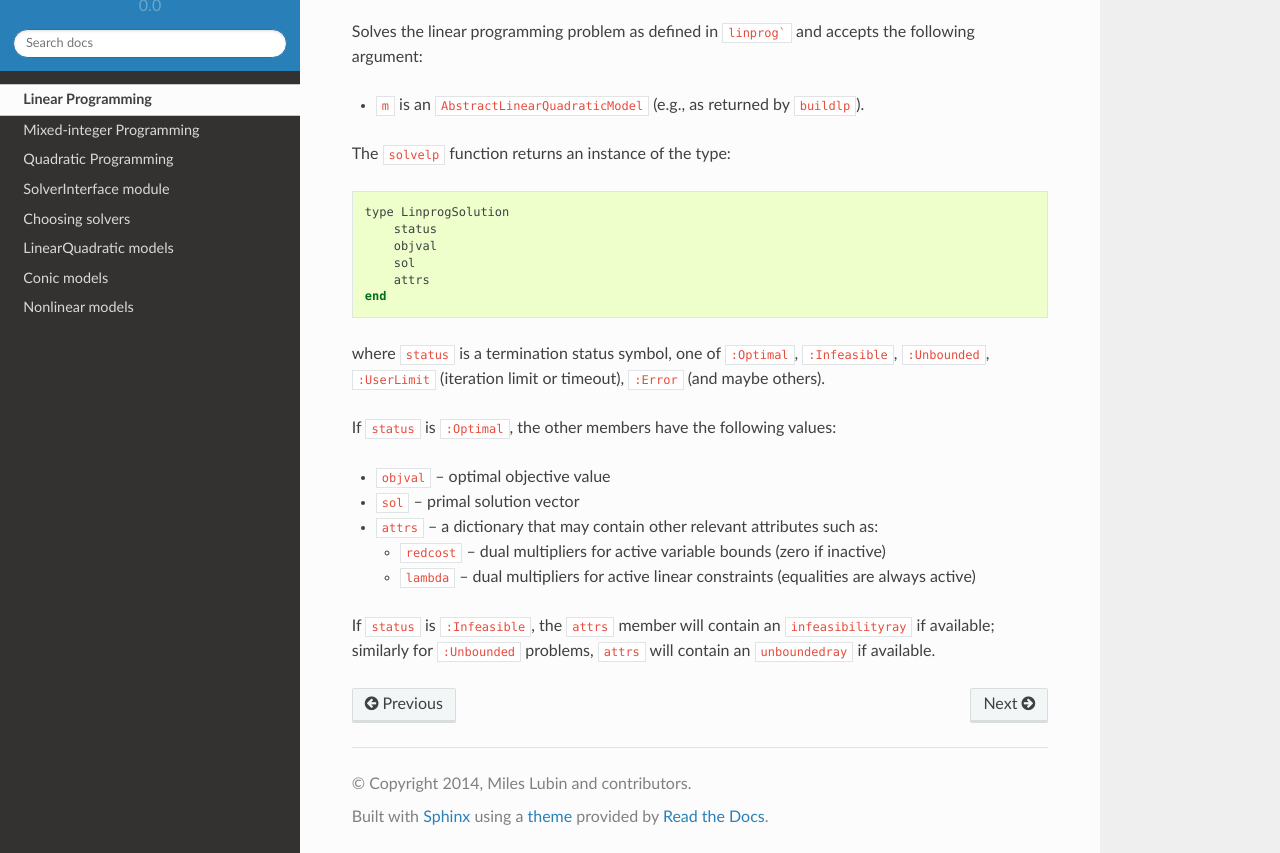
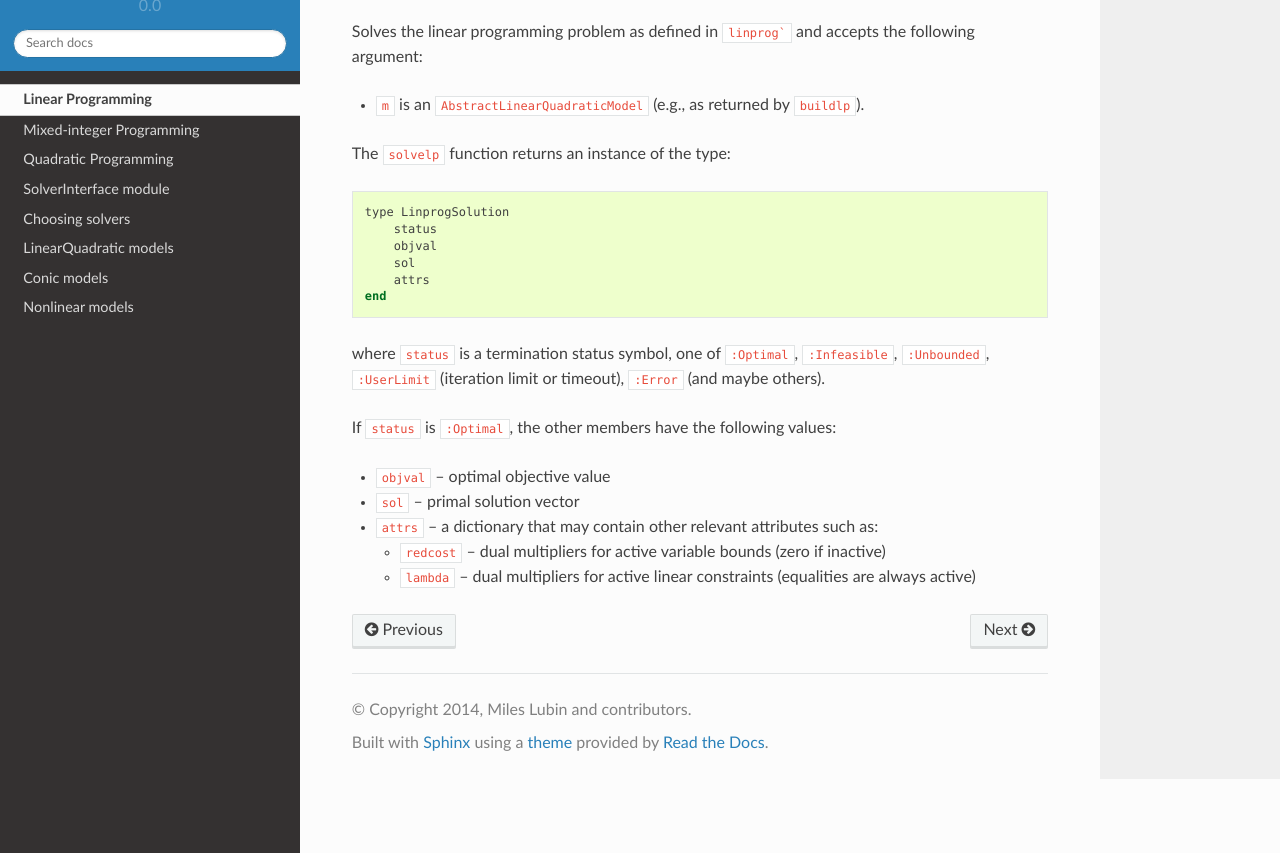
Before and after one commit to JuliaOpt/MathProgBase.jl, a Sphinx documentation site: the page built from doc/linprog.rst, in a window 1280 px wide and 900 px high, scrolled down 4095 px, cut to the strip 47-900 px from the top of the window. Built offline with Sphinx 7.4.7 and the Read the Docs theme 2.0.0, drawn with Linux system fonts in a browser that asks for light colours.

Commit message:
Removing replicated comments

```diff
--- a/doc/linprog.rst
+++ b/doc/linprog.rst
@@ -159,9 +159,3 @@ If ``status`` is ``:Optimal``, the other members have the following values:
 
   - ``redcost`` -- dual multipliers for active variable bounds (zero if inactive)
   - ``lambda`` -- dual multipliers for active linear constraints (equalities are always active)
-
-If ``status`` is ``:Infeasible``, the ``attrs`` member will contain an ``infeasibilityray`` if available; similarly for ``:Unbounded`` problems, ``attrs`` will contain an ``unboundedray`` if available.
-
-..
-  - ``colbasis`` -- optimal simplex basis statuses for the variables (columns) if available. Possible values are ``:NonbasicAtLower``, ``:NonbasicAtUpper``, ``:Basic``, and ``:Superbasic`` (not yet implemented by any solvers)
-  - ``rowbasis`` -- optimal simplex basis statuses for the constraints (rows) if available (not yet implemented by any solvers)
```
